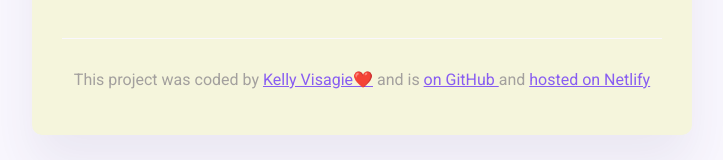
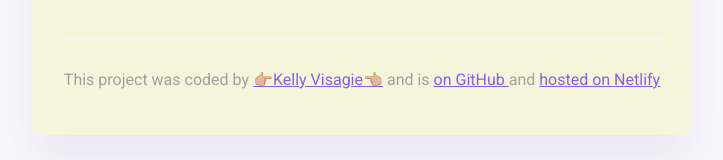
Before and after one commit to kelly9396/project, a website built with Parcel: page JS-Search-Engine/index.html in a window 1280 px wide. Shown: the part 325-485 px from the top of the page, without its empty margins (278-1001 px from the left). Built offline with nearby package versions, Linux system fonts and the light colour scheme.

Commit message:
added emoji

```diff
--- a/JS-Search-Engine/index.html
+++ b/JS-Search-Engine/index.html
@@ -50,7 +50,7 @@
         <p>
           This project was coded by
           <a href="https://github.com/kelly9396" target="_blank"
-            >Kelly Visagie❤️</a
+            >👉🏼Kelly Visagie👈🏼</a
           >
           and is
           <a
```
